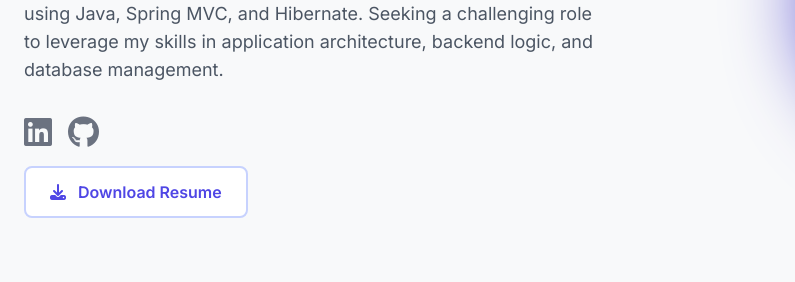
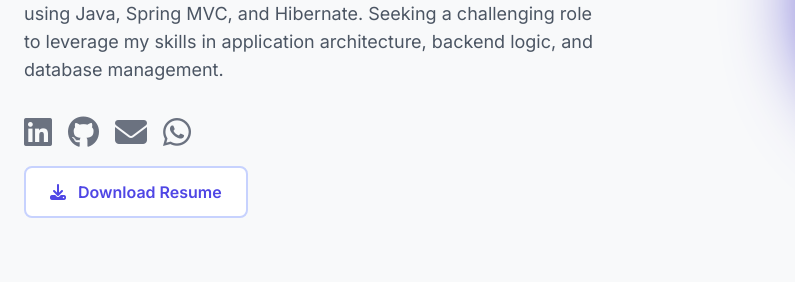
Before and after one commit to shubh-1119/portfolio, a plain HTML site: page index.html in a window 1280 px wide. Shown: the part 344-626 px from the top of the page, 0-795 px from the left. Drawn offline with nearby package versions, Linux system fonts and the light colour scheme.

Commit message:
Update index.html

```diff
--- a/index.html
+++ b/index.html
@@ -137,6 +137,8 @@
                         <div class="flex space-x-4">
                             <a href="https://www.linkedin.com/in/shubhdarshan-rathod/" target="_blank" class="text-gray-500 hover:text-indigo-600 transition duration-300"><i class="fab fa-linkedin fa-2x"></i></a>
                             <a href="https://github.com/shubh-1119" target="_blank" class="text-gray-500 hover:text-indigo-600 transition duration-300"><i class="fab fa-github fa-2x"></i></a>
+                            <a href="mailto:shubhdarshanrathod@gmail.com" class="text-gray-500 hover:text-indigo-600 transition duration-300"><i class="fas fa-envelope fa-2x"></i></a>
+                            <a href="https://wa.me/+917378576249" target="_blank" class="text-gray-500 hover:text-indigo-600 transition duration-300"><i class="fab fa-whatsapp fa-2x"></i></a>
                         </div>
                     </div>
                     <a href="Shubhdarshan_Resume.pdf" download="Shubhdarshan_Rathod_Resume.pdf" class="inline-block bg-white text-indigo-600 font-semibold px-6 py-3 rounded-lg border-2 border-indigo-200 hover:bg-indigo-50 transition duration-300 mt-4">
```
